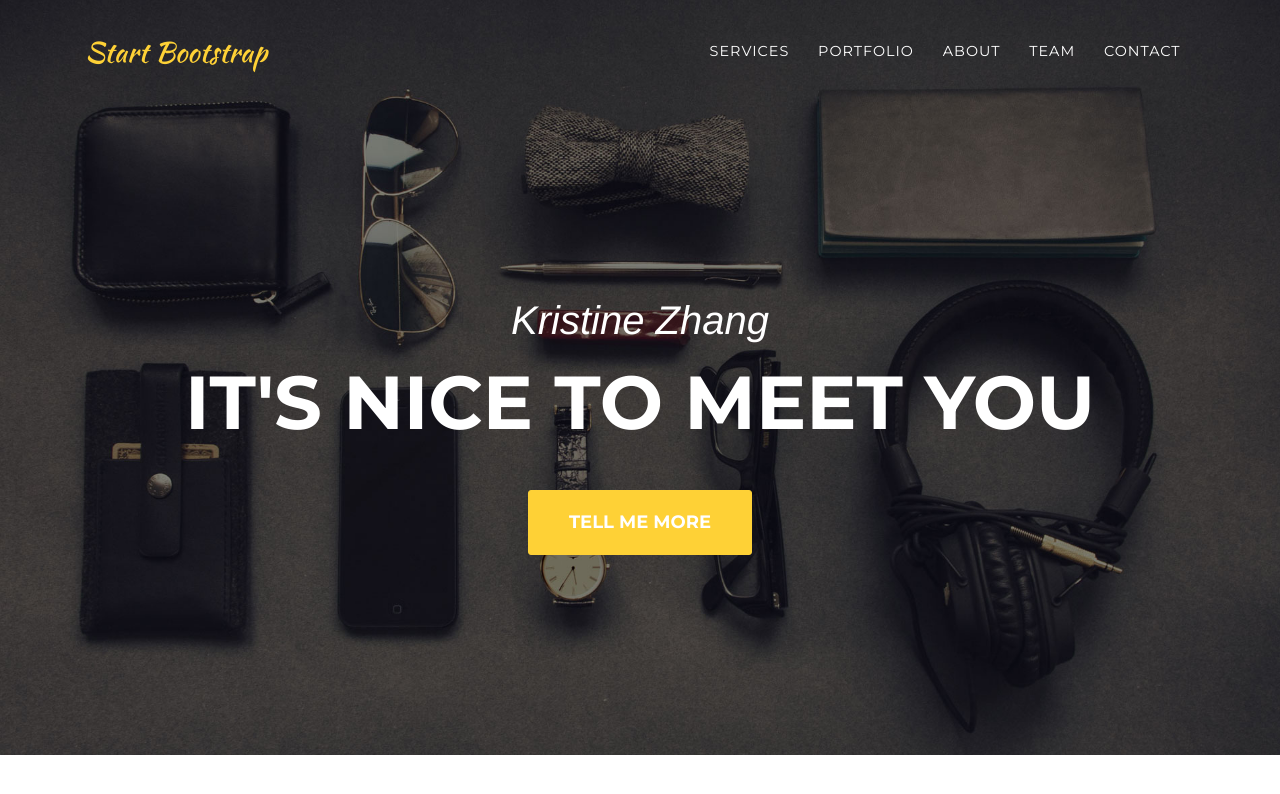
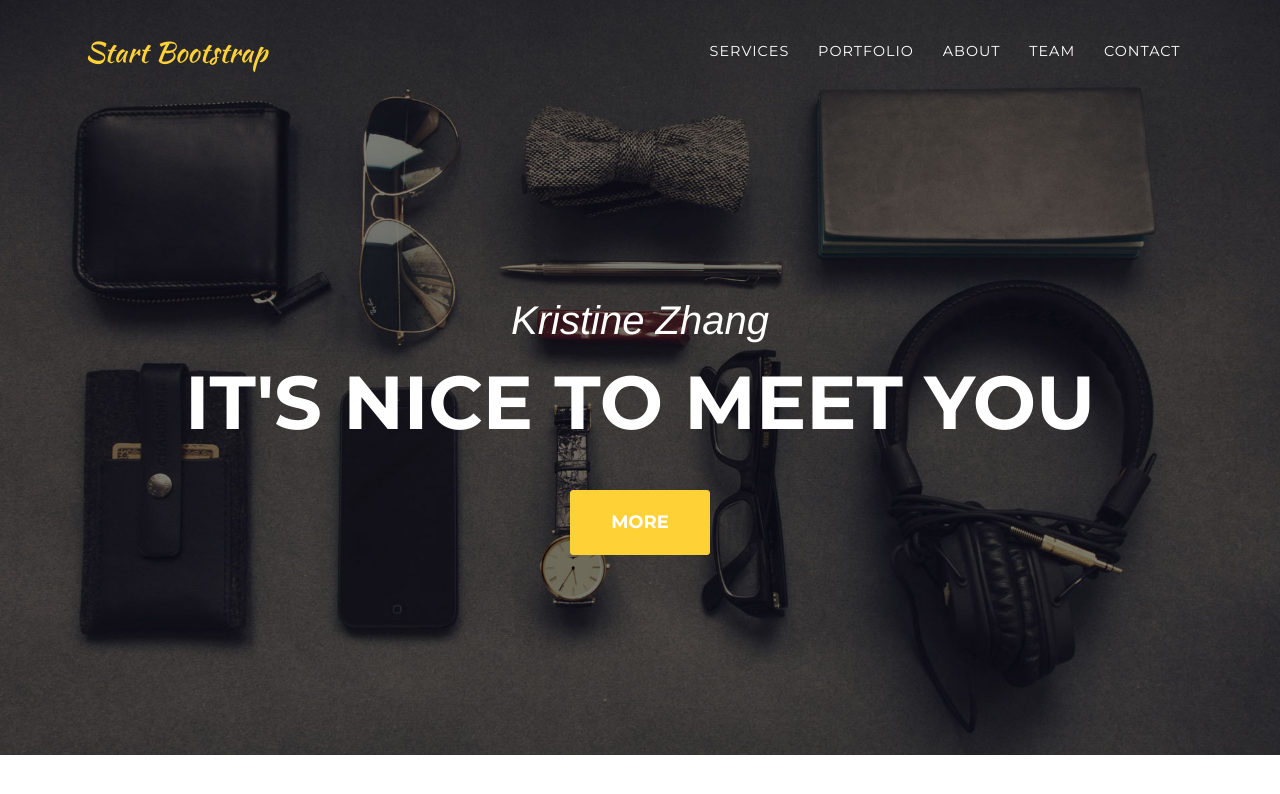
Before and after one commit to KristineZhang/KristineZhang.github.io, a Jekyll site: the page index.html, which Jekyll copies as it is, in a window 1280 px wide and 900 px high. Shown: the top 794 px of the window. Built offline with Jekyll 4.4.1, drawn with Linux system fonts in a browser that asks for light colours; some web fonts are replaced.

Commit message:
change 'tell me more' to 'more'

```diff
--- a/index.html
+++ b/index.html
@@ -63,7 +63,7 @@
         <div class="intro-text">
           <div class="intro-lead-in">Kristine Zhang</div>
           <div class="intro-heading">It's Nice To Meet You</div>
-          <a class="btn btn-xl js-scroll-trigger" href="#portfolio">Tell Me More</a>
+          <a class="btn btn-xl js-scroll-trigger" href="#portfolio">more</a>
         </div>
       </div>
     </header>
```
